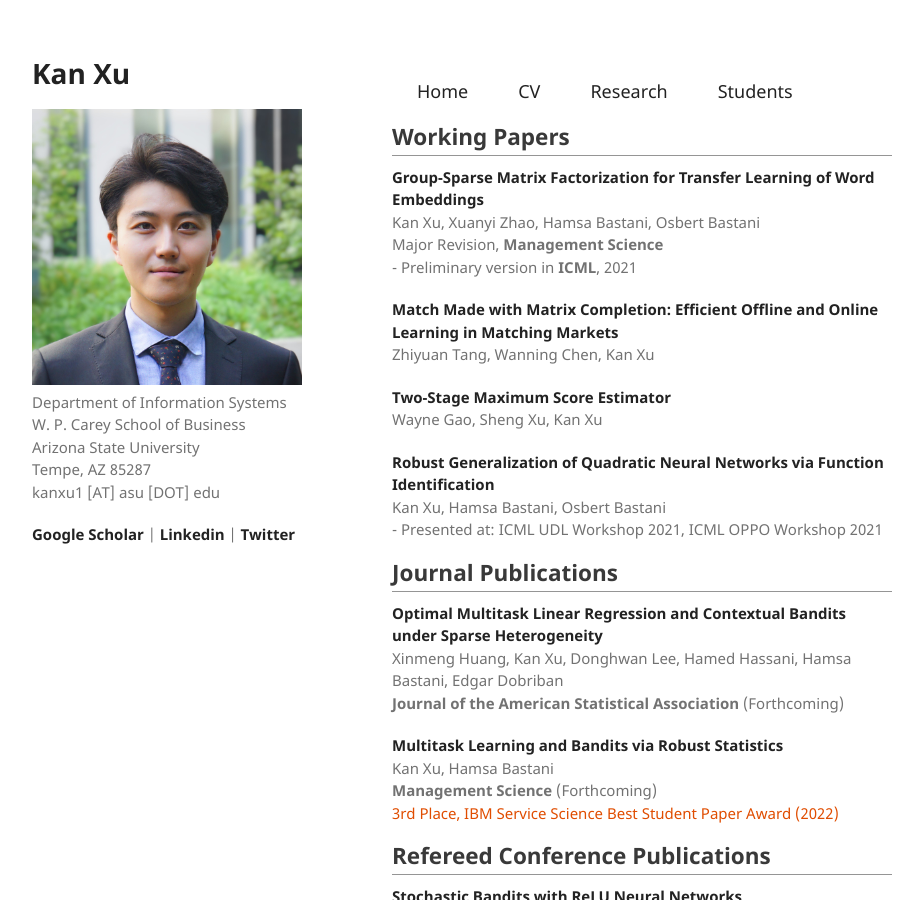
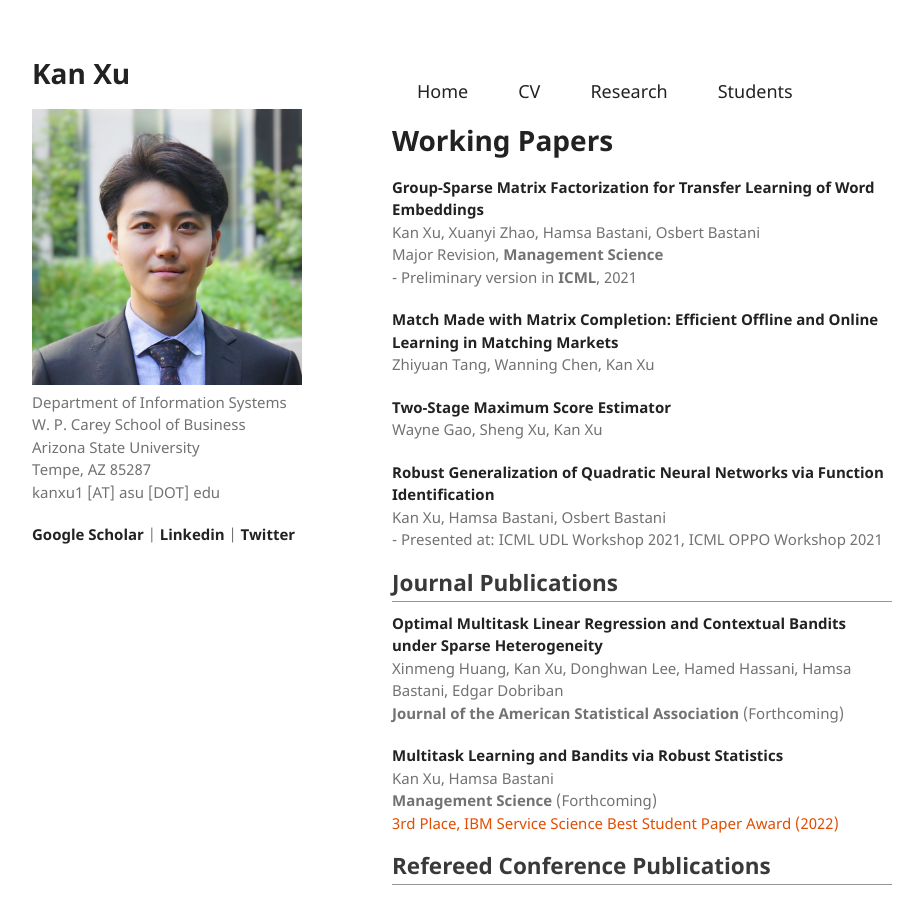
Before and after one commit to kanxu526/kanxu526.github.io, a Jekyll site: the page built from research.md, in a window 1280 px wide and 900 px high. Shown: the whole window, without its empty margins (178-1101 px from the left). Built offline with Jekyll 4.4.1, drawn with Linux system fonts in a browser that asks for light colours.

```diff
--- a/research.md
+++ b/research.md
@@ -9,7 +9,7 @@ layout: default
 <li><a href="./student.html">Students</a></li>
 </ul>
 
-<h2>Working Papers</h2>
+<h1>Working Papers</h1>
 
 <p><a href="./research/grouptl.pdf">Group-Sparse Matrix Factorization for Transfer Learning of Word Embeddings</a><br>
 Kan Xu, Xuanyi Zhao, Hamsa Bastani, Osbert Bastani<br>
```
